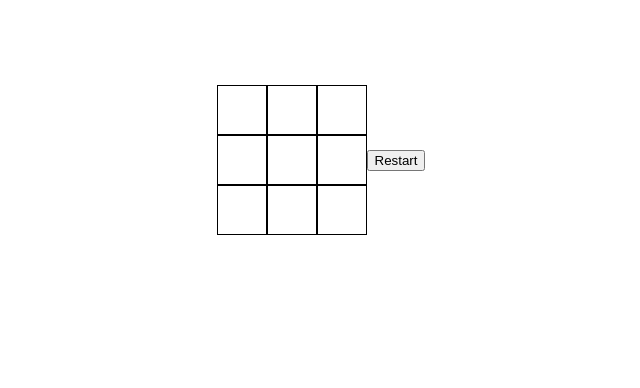
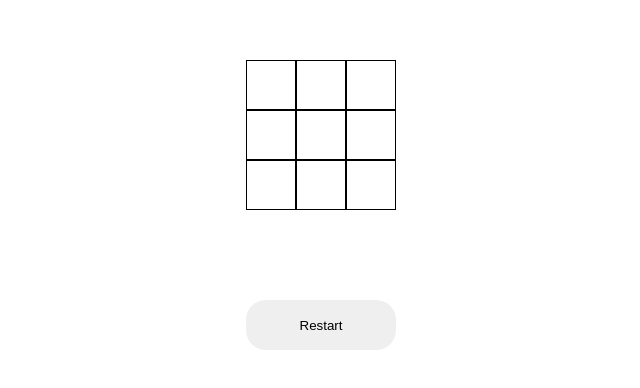
Before and after one commit to AyomikunOyeniyi/tic-tac-toe-js, a plain HTML site: page index.html in a window 1280 px wide. Shown: the part 248-636 px from the top of the page, without its empty margins (319-959 px from the left). Drawn offline with Linux system fonts and the light colour scheme.

Commit message:
Arrange and style elements

```diff
--- a/index.html
+++ b/index.html
@@ -8,10 +8,8 @@
     <script src="script.js" defer></script>
 </head>
 <body>
+    <div class="results"></div>
     <div class="grid-container"></div>
-    <div>
-        <button>Restart</button>
-        <div class="results"></div>
-    </div>
+    <button>Restart</button>
 </body>
 </html>
--- a/script.js
+++ b/script.js
@@ -184,7 +184,7 @@ function Display() {
     let gameboard = Gameboard();
     let gameD = Game();
 
-    const container = document.querySelector('div');
+    const container = document.querySelector('.grid-container');
 
    function renderBoard () {
         for (let index in gameboard.board) {
--- a/styles.css
+++ b/styles.css
@@ -5,8 +5,10 @@
 body {
     height: 100vh;
     display: flex;
+    flex-direction: column;
     justify-content: center;
     align-items: center;
+    gap: 90px;
 }
 
 .cell {
@@ -22,3 +24,10 @@ body {
     width: 150px;
     flex-wrap: wrap;
 }
+
+button {
+    width: 150px;
+    height: 50px;
+    border: none;
+    border-radius: 20px;
+}
```
